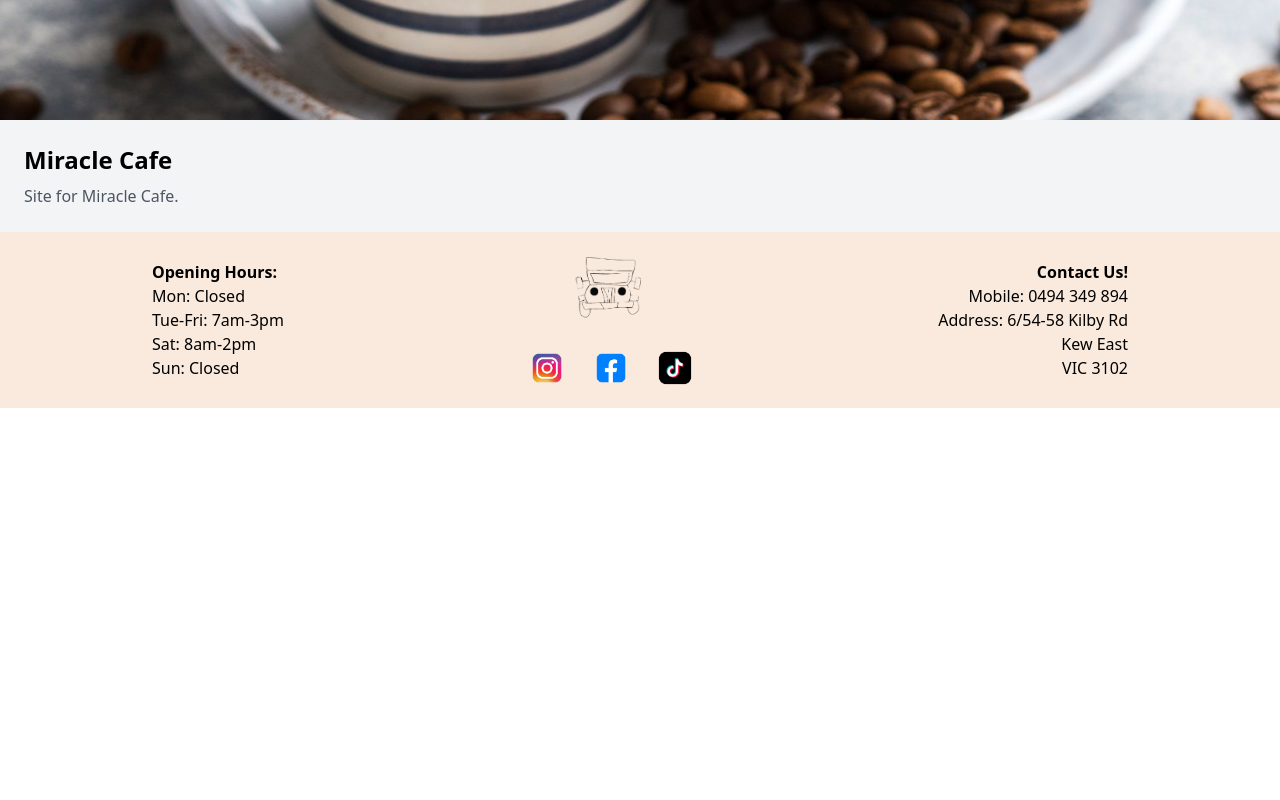
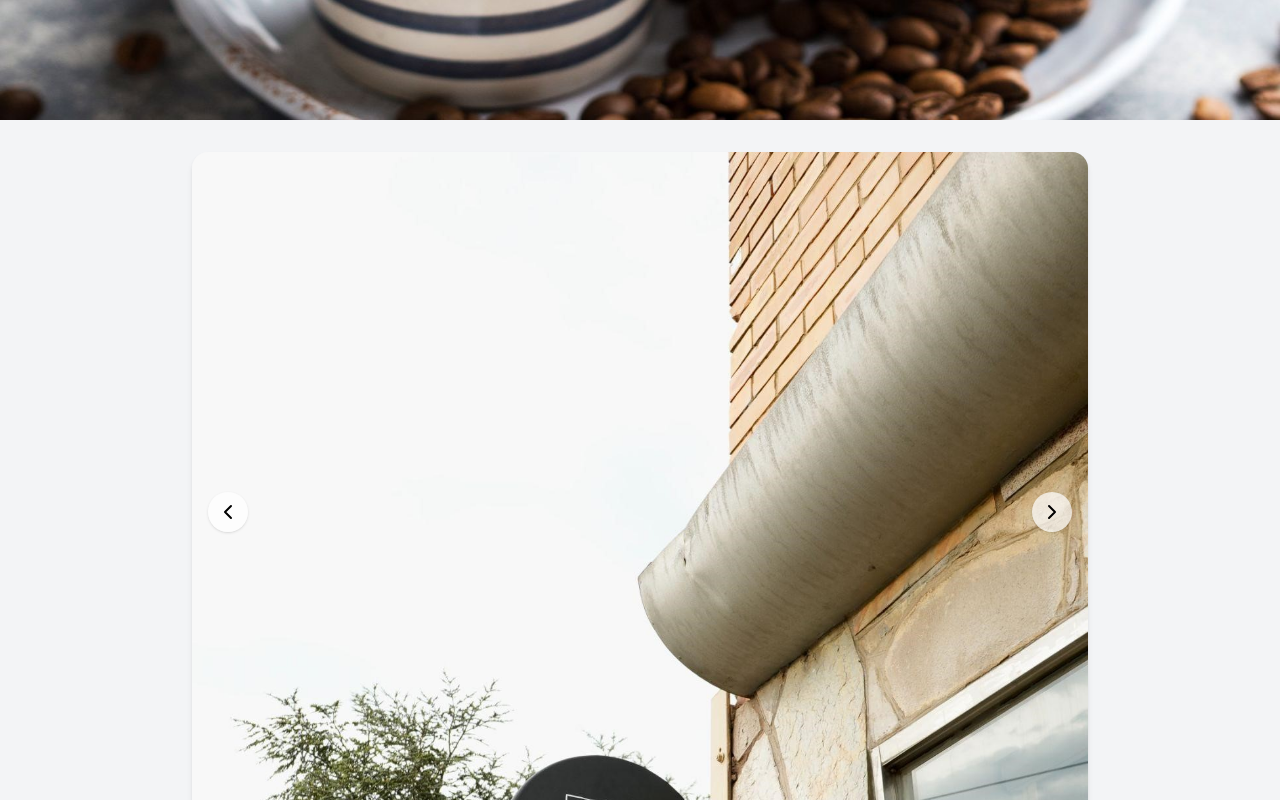
Before and after one commit to earvin-tech/miracle_cafe, a React (Vite) app: page / in a window 1280 px wide. Shown: the part 600-1400 px from the top of the page. Before the commit the page ends 1008 px from the top, so only its background shows below. Built offline with nearby package versions, Linux system fonts and the light colour scheme.

Commit message:
feat: carousel

```diff
--- a/src/App.jsx
+++ b/src/App.jsx
@@ -1,18 +1,15 @@
 import Header from "./components/Header";
 import Footer from "./components/Footer";
 import LandingImage from "./components/LandingImage";
+import Carousel from "./components/Carousel";
 
 export default function App() {
   return (
     <div className="min-h-screen bg-gray-100 font-sans" >
       <Header />
       <LandingImage />
-
-      <main className="p-6">
-        <h2 className="text-2xl font-semibold">Miracle Cafe</h2>
-        <p className="mt-2 text-gray-600">Site for Miracle Cafe.</p>
-      </main>
-
+      <Carousel />
+      <h1 className="text-center mt-10 mb-10" >Check Out Our Instagram!</h1>
       <Footer />
     </div>
   );
--- /dev/null
+++ b/src/components/Carousel.jsx
@@ -0,0 +1,53 @@
+import { useState } from "react";
+import { ChevronLeft, ChevronRight } from "lucide-react";
+
+const images = [
+    "/site_images/sign.jpg",
+    "/site_images/cafe_outdoor.jpg"
+];
+
+export default function Carousel() {
+    const [currentIndex, setCurrentIndex] = useState(0);
+
+    const previousSlide = () => {
+        setCurrentIndex((previousIndex) =>
+            previousIndex === 0 ? images.length - 1 : previousIndex - 1
+        );
+    };
+
+    const nextSlide = () => {
+        setCurrentIndex((previousIndex) =>
+            previousIndex === images.length - 1 ? 0 : previousIndex + 1
+        );
+    };
+
+    return (
+        <div className="w-[90vw] h-[90vh] max-w-4xl mx-auto relative overflow-hidden rounded-2xl shadow-md mt-8">
+          {/* Images */}
+          <div className="flex transition-transform duration-300" style={{ transform: `translateX(-${currentIndex * 100}%)` }}>
+            {images.map((src, index) => (
+              <img
+                key={index}
+                src={src}
+                alt={`Slide ${index + 1}`}
+                className="w-full shrink-0 object-cover"
+              />
+            ))}
+          </div>
+
+          {/* Arrows */}
+          <button
+            onClick={previousSlide}
+            className="absolute top-1/2 left-4 -translate-y-1/2 bg-white/70 hover:bg-white p-2 rounded-full shadow"
+          >
+            <ChevronLeft />
+          </button>
+          <button
+            onClick={nextSlide}
+            className="absolute top-1/2 right-4 -translate-y-1/2 bg-white/70 hover:bg-white p-2 rounded-full shadow"
+          >
+            <ChevronRight />
+          </button>
+        </div>
+      );
+    }
```
Also changed, not shown: public/site_images/cafe_outdoor.jpg (added), public/site_images/sign.jpg (added).
